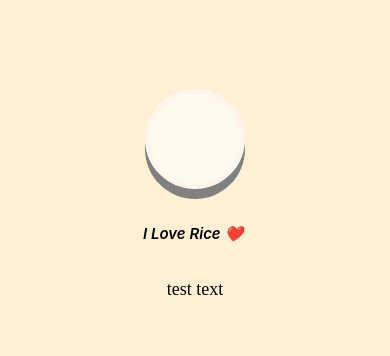
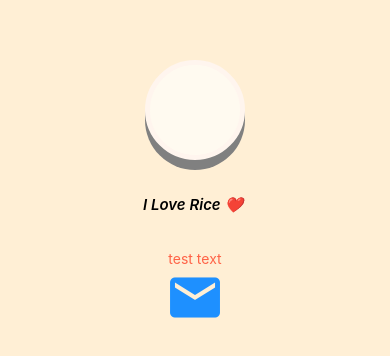
Before and after one commit to waddal/React-Native-Project, a React Native app: screen / in a window 390 px wide. Shown: the part 228-584 px from the top of the page. Built offline with nearby package versions, Linux system fonts and the light colour scheme.

Commit message:
importing icons and creating reusable components

```diff
--- a/app/components/AppText.js
+++ b/app/components/AppText.js
@@ -8,8 +8,29 @@
 
 const styles = StyleSheet.create({
   text: {
+    color: 'tomato',
+    ...Platform.select({
+        ios: {
+          fontSize: 18,
+          fontFamily: "Avenir",
+        },
+        android: {
+          fontSize: 18,
+          fontFamily: "Roboto",
+        },
+      })
+  },
+});
+
+//Responsive OS Styles
+Platform.select({
+  ios: {
     fontSize: 18,
-    fontFamily: Platform.OS === "android" ? "Roboto" : "Avenir",
+    fontFamily: "Avenir",
+  },
+  android: {
+    fontSize: 18,
+    fontFamily: "Roboto",
   },
 });
 
--- a/app/screens/TestComponent.js
+++ b/app/screens/TestComponent.js
@@ -1,7 +1,8 @@
 import React from "react";
 import { StyleSheet, View, Text } from "react-native";
+import { MaterialCommunityIcons } from "@expo/vector-icons";
 
-import AppText from '../components/AppText.js';
+import AppText from "../components/AppText.js";
 
 function TestComponent() {
   return (
@@ -9,6 +10,7 @@
       <View style={styles.icon}></View>
       <Text style={styles.text}>i love rice ❤️ </Text>
       <AppText>test text</AppText>
+      <MaterialCommunityIcons name="email" size={60} color="dodgerblue" />
     </View>
   );
 }
@@ -25,7 +27,7 @@
   icon: {
     width: 100,
     height: 100,
-    backgroundColor: 'floralwhite',
+    backgroundColor: "floralwhite",
 
     //BORDER
     borderWidth: 5,
@@ -47,10 +49,10 @@
   text: {
     margin: 20,
     fontSize: 15,
-    fontStyle: 'italic',
-    fontWeight: '600',
-    textTransform: 'capitalize',
-    textAlign: 'center',
+    fontStyle: "italic",
+    fontWeight: "600",
+    textTransform: "capitalize",
+    textAlign: "center",
     lineHeight: 50,
   },
 });
```
